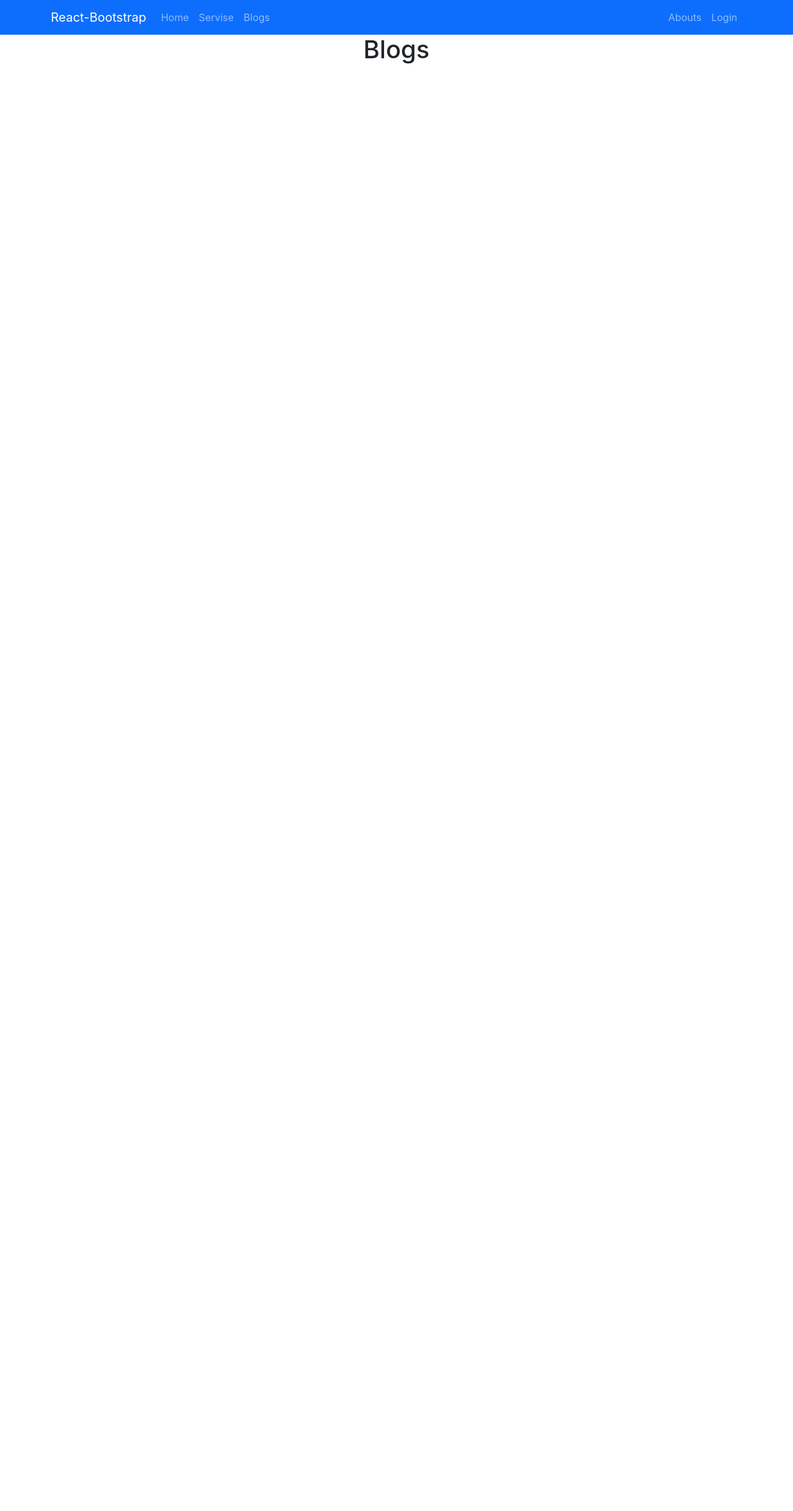
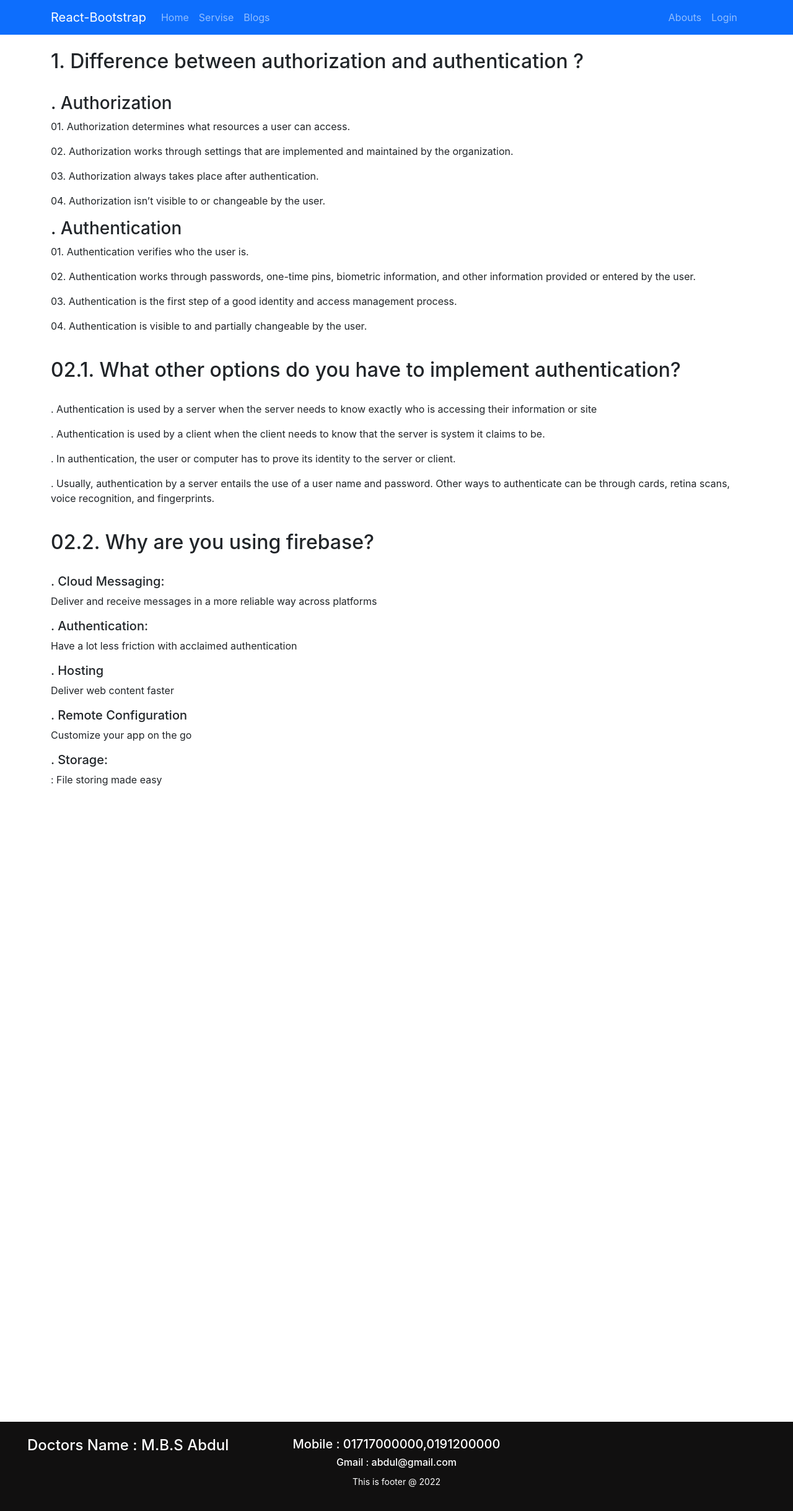
Before and after one commit to RiyadMia/Acinment-10, a React (Create React App) app: page /blogs in a window 1280 px wide. Shown: the top 2438 px of the page at 62% size. Before the commit the page ends 800 px from the top, so only its background shows below. Built offline with nearby package versions, Linux system fonts and the light colour scheme; no server answers.

Commit message:
abouts added

```diff
--- a/src/App.js
+++ b/src/App.js
@@ -6,6 +6,7 @@ import Home from "./component/../Home/Home/Home";
 import LogIn from "./component/Login&Sign up/Login/LogIn";
 import Abouts from "./component/Abouts/Abouts";
 import Signup from "./component/Login&Sign up/Signup/Signup";
+import Footer from "./Home/Footer/Footer";
 function App() {
   return (
     <div>
@@ -17,8 +18,10 @@ function App() {
         <Route path="/login" element={<LogIn></LogIn>}></Route>
         <Route path="/abouts" element={<Abouts></Abouts>}></Route>
         <Route path="/signup" element={<Signup></Signup>}></Route>
+        <Route path="/" element></Route>
         <Route path="" element></Route>
       </Routes>
+      <Footer></Footer>
     </div>
   );
 }
--- /dev/null
+++ b/src/Home/Footer/Footer.css
@@ -0,0 +1,10 @@
+.footer{
+    width: 100%;
+    height: 150px;
+    background-color: rgb(17, 16, 16);
+   margin-top: 80%;
+}
+.grid{
+    display: grid;
+    grid-template-columns: 3,1fr;
+}
--- /dev/null
+++ b/src/Home/Footer/Footer.js
@@ -0,0 +1,23 @@
+import React from "react";
+import "./Footer.css";
+const Footer = () => {
+  const today = new Date();
+  const year = today.getFullYear();
+  return (
+    <footer className="text-center   footer">
+      <div className="grid text-white">
+        <h4 className="mt-4">Doctors Name : M.B.S Abdul </h4>
+        <div>
+          <h5 className="mt-4"> Mobile : 01717000000,0191200000 </h5>
+          <h6>Gmail : abdul@gmail.com</h6>
+        </div>
+      </div>
+
+      <p>
+        <small className="text-white">This is footer @ {year}</small>
+      </p>
+    </footer>
+  );
+};
+
+export default Footer;
--- /dev/null
+++ b/src/component/Abouts/About.css
@@ -0,0 +1,3 @@
+.marfin-gap{
+    margin-left: 50px;
+}
--- a/src/component/Abouts/Abouts.js
+++ b/src/component/Abouts/Abouts.js
@@ -1,9 +1,31 @@
 import React from "react";
-
+import riyad from "../../images/DSC_0125.JPG";
+import "./About.css";
 const Abouts = () => {
   return (
-    <div>
-      <h1>this is about</h1>
+    <div className="">
+      <h1 className="text-center text-info mt-5 ">My Drems</h1>
+      <div className="container d-flex mt-5">
+        <div className="">
+          <img src={riyad} alt="" />
+        </div>
+        <div className="marfin-gap">
+          আমার নাম রিয়াদ মিয়া । আমি অর্নাস ফাস্ট ইয়ার পড়াশোনা করি । আমার কিছু
+          কথা শেয়ার করি। আমার স্বপ্ন হলো আমি একজন ভালো ওয়েব ডেভেলপমেন্ট যাতে হতে
+          পারি। কারন এই স্বপ্ন আমি দেখতে শুরু করেছি অনেক ছোট থেকে অনলাইনে কাজ
+          করবো। কিন্তু কি ভাবে শুরু করবো বুঝতে পারছিলাম না এই দিকে আমার পরিবার
+          খুবই দুর্বল। তারপর আমি নিজের মোবাইল দিয়ে অনলাইনে কাজ করি এবং অনেক
+          চেষ্টার পরে নিজে টাকা জমিয়ে নিজের টাকা দিয়ে একটা কম্পিউটার কিনেফেছি।
+          তারপর আমার বন্ধুকে জিজ্ঞেস করলাম আমি অনলাইনে কাজ শিখবো। তারপর সে বলো
+          ওয়েব সাইডের কাজ শিখতে পারস আমার জানা একজন ভালো শিক্ষক আছে। পরে সে আরো
+          বলো ইউটিউবে লিখে চার্জ দে জঙ্গার মাহাবুব। তারপর আমি চার্জ দিয়ে দেখলাম।
+          তারপর আমি সিদ্ধান্ত নিলাম জঙ্গার ভাই এর কোর্সটা করবো। কোর্স কিনার পরে
+          দেখলাম আসলেই অনেক ভালো করে ক্লাস গুলো করাই। জঙ্গার ভাই যে মটিবেশন গুলো
+          দেয় সে গুলো শুনে আমার লাইফ অনেক টা পরিবর্তন হয়ে গেছে। এখন আমি আশা করছি
+          আমার স্বপ্ন পূরন করতে চলছি । আমি আমার সব কিছু দিয়ে চেষ্টা করছি যাতে
+          আামার টার্গেট এ পৌঁছাতে পারি। আমার জন্য দোয়া করবেন ইনশাআল্লাহ ।
+        </div>
+      </div>
     </div>
   );
 };
--- a/src/component/Blogs/Blogs.js
+++ b/src/component/Blogs/Blogs.js
@@ -2,8 +2,67 @@ import React from "react";
 
 const Blogs = () => {
   return (
-    <div>
-      <h1 className="text-center">Blogs</h1>
+    <div className="container">
+      <br />
+      <h2>1. Difference between authorization and authentication ?</h2>
+      <br />
+      <h3>. Authorization</h3>
+      <p>01. Authorization determines what resources a user can access.</p>
+      <p>
+        02. Authorization works through settings that are implemented and
+        maintained by the organization.
+      </p>
+      <p>03. Authorization always takes place after authentication.</p>
+      <p>04. Authorization isn’t visible to or changeable by the user.</p>
+
+      <h3>. Authentication</h3>
+      <p>01. Authentication verifies who the user is.</p>
+      <p>
+        02. Authentication works through passwords, one-time pins, biometric
+        information, and other information provided or entered by the user.
+      </p>
+      <p>
+        03. Authentication is the first step of a good identity and access
+        management process.
+      </p>
+      <p>
+        04. Authentication is visible to and partially changeable by the user.
+      </p>
+      <br />
+      <h2>02.1. What other options do you have to implement authentication?</h2>
+      <br />
+      <p>
+        . Authentication is used by a server when the server needs to know
+        exactly who is accessing their information or site
+      </p>
+      <p>
+        . Authentication is used by a client when the client needs to know that
+        the server is system it claims to be.
+      </p>
+      <p>
+        . In authentication, the user or computer has to prove its identity to
+        the server or client.
+      </p>
+      <p>
+        . Usually, authentication by a server entails the use of a user name and
+        password. Other ways to authenticate can be through cards, retina scans,
+        voice recognition, and fingerprints.
+      </p>
+      <br />
+      <h2>02.2. Why are you using firebase?</h2>
+      <br />
+      <h5> . Cloud Messaging: </h5>
+      <p>
+        Deliver and receive messages in a more reliable way across platforms
+      </p>
+      <h5>. Authentication:</h5>
+      <p> Have a lot less friction with acclaimed authentication</p>
+      <h5>. Hosting</h5>
+      <p>Deliver web content faster</p>
+      <h5>. Remote Configuration</h5>
+      <p> Customize your app on the go</p>
+      <h5>. Storage:</h5>
+      <p>: File storing made easy</p>
     </div>
   );
 };
```
Also changed, not shown: src/component/Login&Sign up/RequireAuth/RequewAuth.js (added, +18 -0 lines), 1 other file (tests, documents, lock files or other folders).
